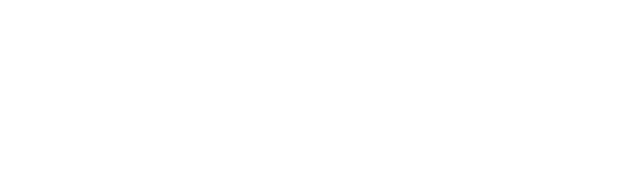
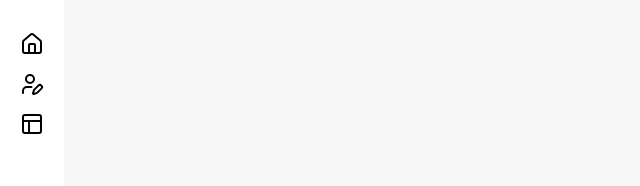
Before and after one commit to TakekuniT/codect, a Next.js app: page /home in a window 1280 px wide. Shown: the top 186 px of the page, without its empty margins (0-640 px from the left). Built offline with nearby package versions, Linux system fonts and the light colour scheme.

Commit message:
side nav bar

```diff
--- a/app/home/page.tsx
+++ b/app/home/page.tsx
@@ -1,9 +1,10 @@
-
+import Sidenavbar from "@/components/sidenavbar"
 
 export default function Home () {
     return (
-        <div>
+        <div className="bg-[#f6f6f6] h-screen">
 
+            <Sidenavbar/>
         </div>
     )
 }
--- /dev/null
+++ b/components/sidenavbar.tsx
@@ -0,0 +1,11 @@
+import { House,UserPen, PanelsTopLeft  } from 'lucide-react';
+
+export default function Sidenavbar () {
+    return (
+        <div className="w-[5%] bg-white h-screen flex flex-col gap-4 items-center pt-8">
+            <House />
+            <UserPen/>
+            <PanelsTopLeft/>
+        </div>
+    )
+}
--- a/package.json
+++ b/package.json
@@ -10,6 +10,7 @@
   },
   "dependencies": {
     "@hookform/resolvers": "^3.9.0",
+    "@mui/icons-material": "^6.0.1",
     "@radix-ui/react-avatar": "^1.1.0",
     "@radix-ui/react-label": "^2.1.0",
     "@radix-ui/react-scroll-area": "^1.1.0",
```
Also changed, not shown: 1 other file (tests, documents, lock files or other folders).
